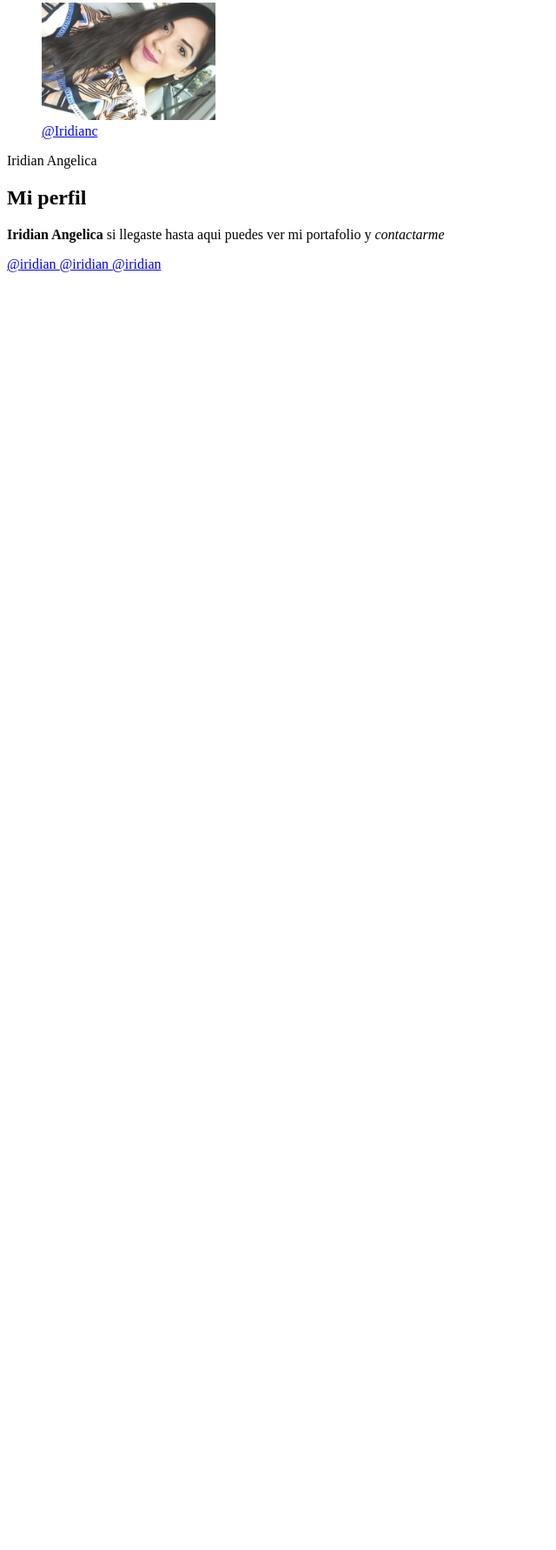
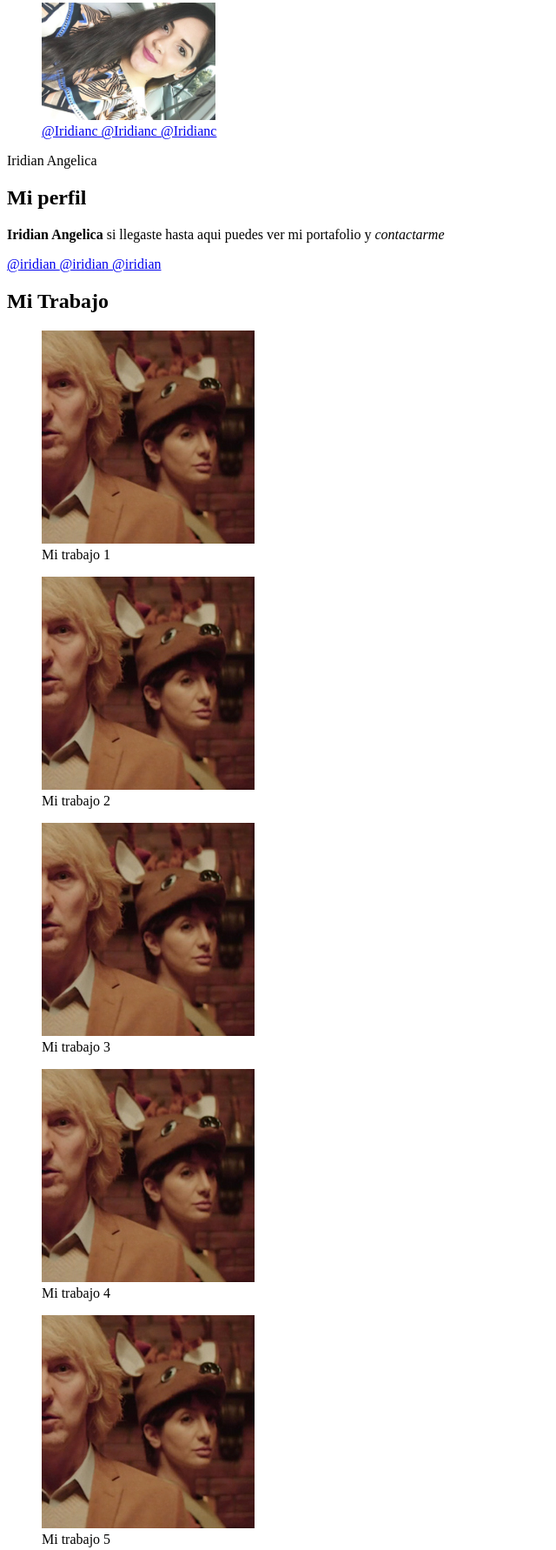
Before and after one commit to Iridian01/miperfil, a plain HTML site: page index.html in a window 1280 px wide. Shown: the part 101-1883 px from the top of the page at 87% size, without its empty margins (0-640 px from the left). Before the commit the page ends 800 px from the top, so only its background shows below. Drawn offline with Linux system fonts and the light colour scheme.

Commit message:
V11 - Se volvio a maquetar modulo mi trabajo

```diff
--- a/index.html
+++ b/index.html
@@ -18,6 +18,8 @@
 </nav>
 <figure> <img src="img/iridian.jpg" alt="imagen personal/" width="200">
 <figcaption> <a href="https://www.facebook.com/iridian.c.luna" target="black">@Iridianc </a>
+<a href="https://www.facebook.com/iridian.c.luna" target="black">@Iridianc </a>
+<a href="https://www.facebook.com/iridian.c.luna" target="black">@Iridianc </a>
 </figcaption>
 </figure>
 <p class="Header-name"> Iridian Angelica</p>
@@ -31,7 +33,51 @@
 <a class="Profile-link"  href="https://www.facebook.com/iridian.c.luna" target="_blank"> @iridian </a>
 <a class="Profile-link"  href="https://www.facebook.com/iridian.c.luna" target="_blank"> @iridian </a>
 </div>
+
+<section id="trabajo" class="Work">
+<div class="u-containerDefault">
+<h2 class="Work-tittle u-title">Mi Trabajo</h2>
+</div>
 </section>
+
+<article class="Work-item">
+<figure class="Work-imageContainer">
+<img class="Work-image" src="img/proyecto.jpg" atl="Es la descripcion de mi imagen">
+<figcaption class="Work-description"> Mi trabajo 1 </figcaption>
+</figure>
+</article>
+<article class="Work-item">
+<figure class="Work-imageContainer">
+<img class="Work-image" src="img/proyecto.jpg" atl="Es la descripcion de mi imagen">
+<figcaption class="Work-description"> Mi trabajo 2 </figcaption>
+</figure>
+</article>
+<article class="Work-item">
+<figure class="Work-imageContainer">
+<img class="Work-image" src="img/proyecto.jpg" atl="Es la descripcion de mi imagen">
+<figcaption class="Work-description"> Mi trabajo 3 </figcaption>
+</figure>
+</article>
+<article class="Work-item">
+<figure class="Work-imageContainer">
+<img class="Work-image" src="img/proyecto.jpg" atl="Es la descripcion de mi imagen">
+<figcaption class="Work-description"> Mi trabajo 4 </figcaption>
+</figure>
+</article>
+<article class="Work-item">
+<figure class="Work-imageContainer">
+<img class="Work-image" src="img/proyecto.jpg" atl="Es la descripcion de mi imagen">
+<figcaption class="Work-description"> Mi trabajo 5 </figcaption>
+</figure>
+</article>
+<article class="Work-item">
+<figure class="Work-imageContainer">
+<img class="Work-image" src="img/proyecto.jpg" atl="Es la descripcion de mi imagen">
+<figcaption class="Work-description"> Mi trabajo 6 </figcaption>
+</figure>
+</article>
+</section>
+
 
 </body>
 </html>
```
